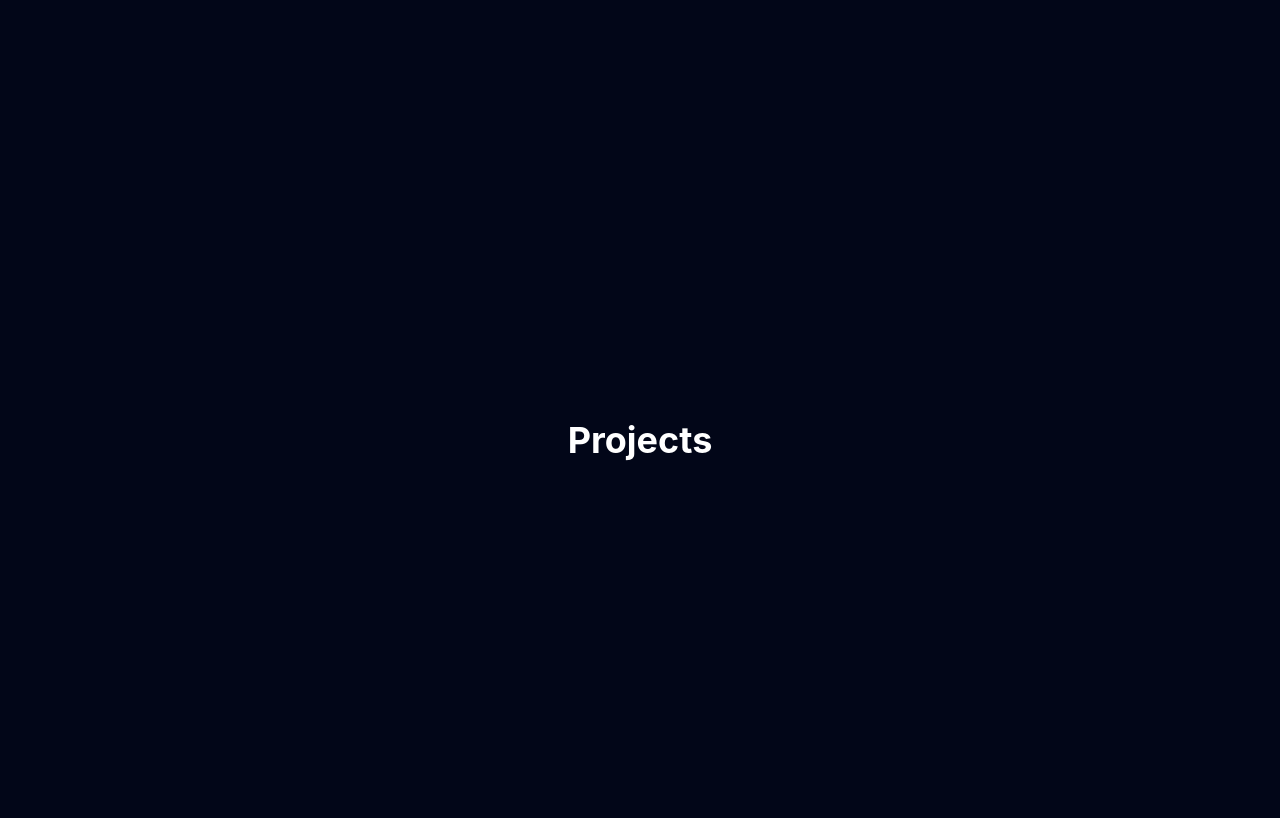
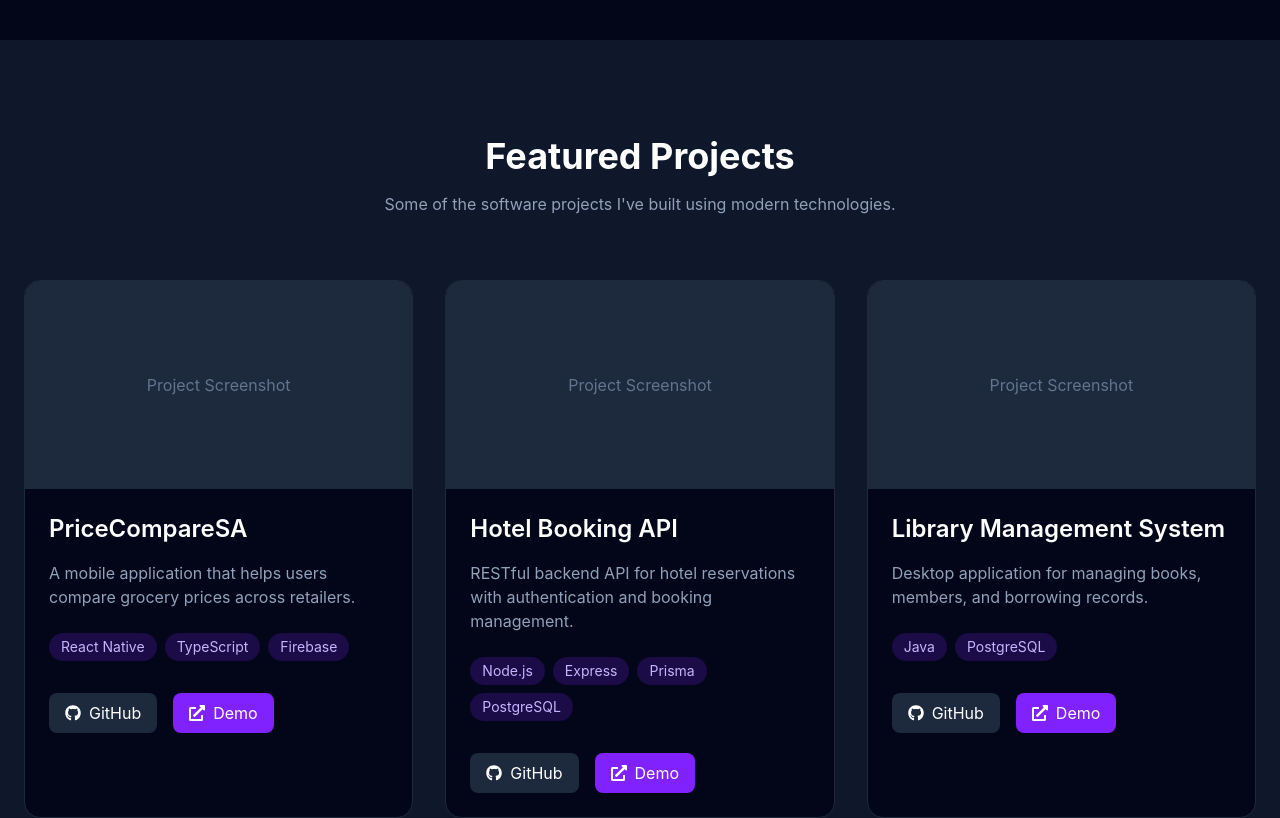
Before and after one commit to Ndima-karabo17/Ndima-portfolio, a React (Vite) app: page / in a window 1280 px wide. Shown: the part 2480-3298 px from the top of the page. Built offline with nearby package versions, Linux system fonts and the light colour scheme.

Commit message:
feat: build featured projects section

```diff
--- /dev/null
+++ b/src/data/projects.ts
@@ -0,0 +1,38 @@
+import type { Project } from "../types/project";
+
+export const projects: Project[] = [
+  {
+    id: 1,
+    title: "PriceCompareSA",
+    description:
+      "A mobile application that helps users compare grocery prices across retailers.",
+    technologies: ["React Native", "TypeScript", "Firebase"],
+    github: "https://github.com/YOUR_USERNAME/price-compare-sa",
+    live: "#",
+  },
+
+  {
+    id: 2,
+    title: "Hotel Booking API",
+    description:
+      "RESTful backend API for hotel reservations with authentication and booking management.",
+    technologies: [
+      "Node.js",
+      "Express",
+      "Prisma",
+      "PostgreSQL",
+    ],
+    github: "https://github.com/YOUR_USERNAME/hotel-api",
+    live: "#",
+  },
+
+  {
+    id: 3,
+    title: "Library Management System",
+    description:
+      "Desktop application for managing books, members, and borrowing records.",
+    technologies: ["Java", "PostgreSQL"],
+    github: "https://github.com/YOUR_USERNAME/library-system",
+    live: "#",
+  },
+];
--- a/src/sections/Projects.tsx
+++ b/src/sections/Projects.tsx
@@ -1,10 +1,80 @@
+import { FaGithub, FaExternalLinkAlt } from "react-icons/fa";
+import { projects } from "../data/projects";
+
 const Projects = () => {
   return (
     <section
       id="projects"
-      className="min-h-screen flex items-center justify-center"
+      className="bg-slate-900 py-24 text-white"
     >
-      <h2 className="text-4xl font-bold">Projects</h2>
+      <div className="mx-auto max-w-7xl px-6">
+        <div className="mb-16 text-center">
+          <h2 className="text-4xl font-bold">
+            Featured Projects
+          </h2>
+
+          <p className="mt-4 text-slate-400">
+            Some of the software projects I've built using
+            modern technologies.
+          </p>
+        </div>
+
+        <div className="grid gap-8 md:grid-cols-2 lg:grid-cols-3">
+          {projects.map((project) => (
+            <article
+              key={project.id}
+              className="overflow-hidden rounded-2xl border border-slate-800 bg-slate-950 transition hover:-translate-y-2 hover:border-violet-500"
+            >
+              <div className="flex h-52 items-center justify-center bg-slate-800 text-slate-500">
+                Project Screenshot
+              </div>
+
+              <div className="p-6">
+                <h3 className="text-2xl font-semibold">
+                  {project.title}
+                </h3>
+
+                <p className="mt-4 text-slate-400">
+                  {project.description}
+                </p>
+
+                <div className="mt-6 flex flex-wrap gap-2">
+                  {project.technologies.map((tech) => (
+                    <span
+                      key={tech}
+                      className="rounded-full bg-violet-600/20 px-3 py-1 text-sm text-violet-300"
+                    >
+                      {tech}
+                    </span>
+                  ))}
+                </div>
+
+                <div className="mt-8 flex gap-4">
+                  <a
+                    href={project.github}
+                    target="_blank"
+                    rel="noopener noreferrer"
+                    className="flex items-center gap-2 rounded-lg bg-slate-800 px-4 py-2 transition hover:bg-slate-700"
+                  >
+                    <FaGithub />
+                    GitHub
+                  </a>
+
+                  <a
+                    href={project.live}
+                    target="_blank"
+                    rel="noopener noreferrer"
+                    className="flex items-center gap-2 rounded-lg bg-violet-600 px-4 py-2 transition hover:bg-violet-700"
+                  >
+                    <FaExternalLinkAlt />
+                    Demo
+                  </a>
+                </div>
+              </div>
+            </article>
+          ))}
+        </div>
+      </div>
     </section>
   );
 };
--- /dev/null
+++ b/src/types/project.ts
@@ -0,0 +1,9 @@
+export interface Project {
+  id: number;
+  title: string;
+  description: string;
+  technologies: string[];
+  github: string;
+  live: string;
+  image?: string;
+}
```
